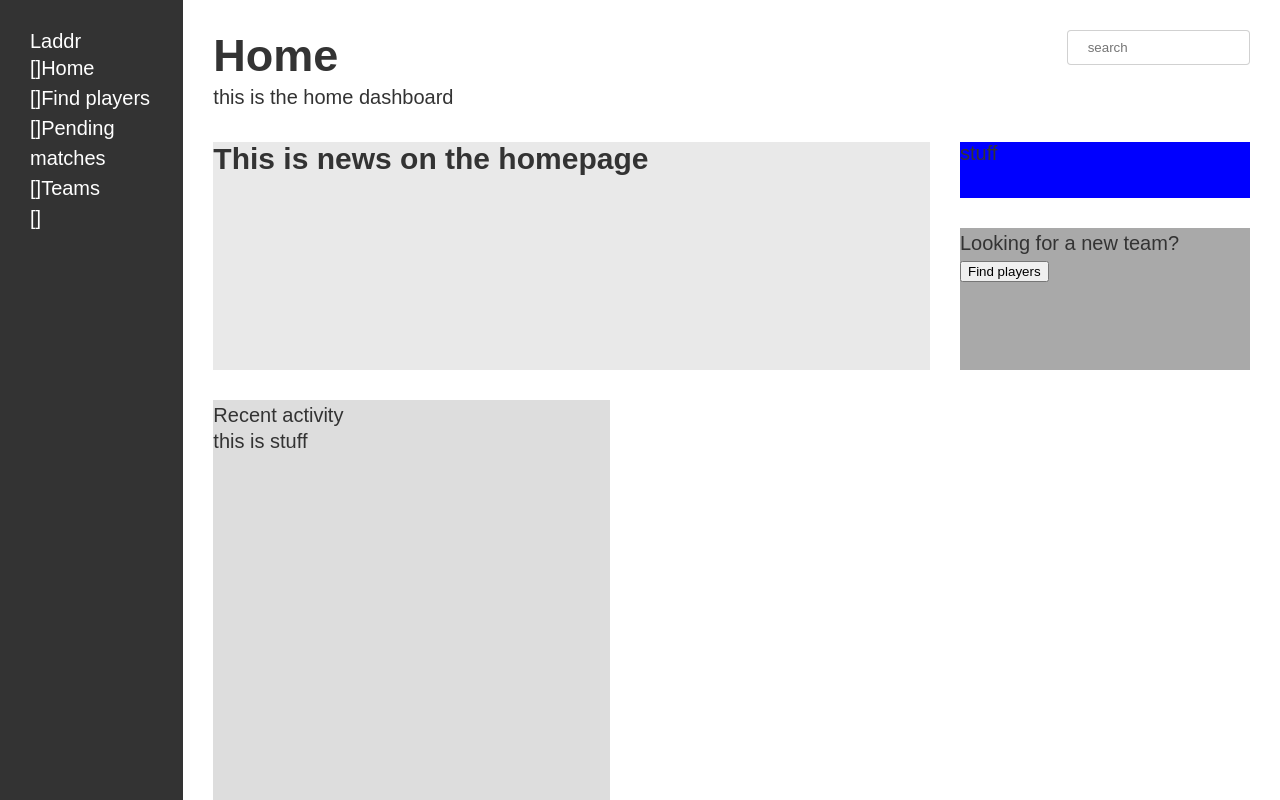
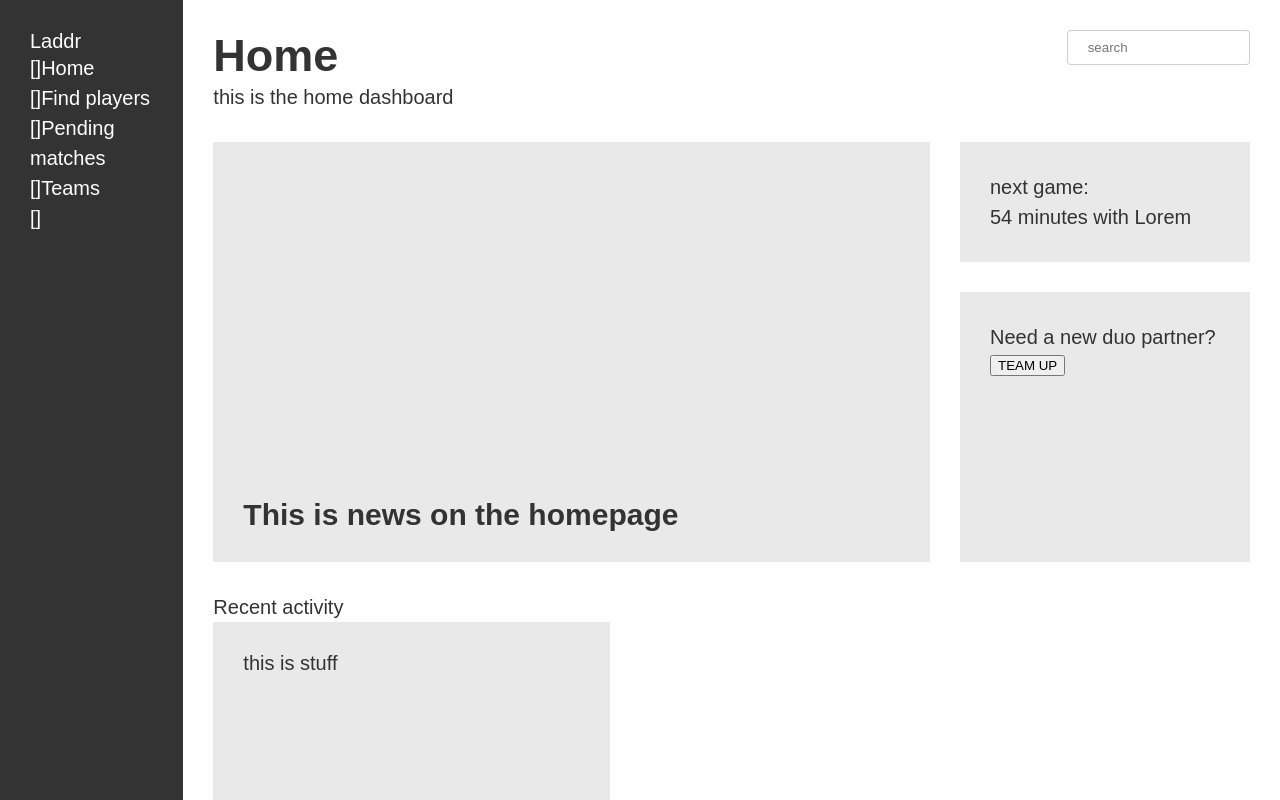
Before and after one commit to wingardtw/laddr, a React (Create React App) app in the folder frontend/laddr-react/: page /home in a window 1280 px wide. Built offline with nearby package versions, Linux system fonts and the light colour scheme.

Commit message:
formatting dashboard

```diff
--- a/frontend/laddr-react/src/components/App/App.css
+++ b/frontend/laddr-react/src/components/App/App.css
@@ -78,23 +78,33 @@ html, body {
     grid-template-rows: repeat(8, 1fr);
     grid-gap: 1.5rem;
   }
+
+  .home__news, .home__activity {
+    display: flex;
+    flex-direction: column;
+  }
+  .home__news__title {
+    background: #e9e9e9;
+    padding: 1.5rem;
+  }
   .home__news {
     grid-row: 1/4;
     grid-column: 1/8;
-    background: #e9e9e9;
   }
   .home__activity {
     grid-row: 4/9;
     grid-column: 1/5;
-    background: #ddd;
+  }
+  .home__activity__area, .home__news__item, .home__cta, .home__next_game {
+    background: #e9e9e9;
+    padding: 1.5rem;
+    flex: 1;
   }
   .home__next_game {
     grid-column: 8/11;
-    background: blue;
   }
   .home__cta {
     grid-column: 8/11;
     grid-row: span 2;
-    background: #a9a9a9;
   }
 }
--- a/frontend/laddr-react/src/components/Pages/Home/Home.js
+++ b/frontend/laddr-react/src/components/Pages/Home/Home.js
@@ -10,6 +10,7 @@ class Home extends Component {
                 subtitle="this is the home dashboard">
                 <PageContent>
                     <div className="home__news">
+                        <div className="home__news__item"></div>
                         <h2 className="home__news__title">This is news on the homepage</h2>
                     </div>
                     <div className="home__activity">
@@ -18,12 +19,15 @@ class Home extends Component {
                             this is stuff
                         </div>
                     </div>
-                    <div className="home__next_game">stuff</div>
+                    <div className="home__next_game">
+                        <p>next game:</p>
+                        <p>54 minutes with Lorem</p>
+                    </div>
                     <div className="home__cta">
                         <p className="home__cta__copy">
-                            Looking for a new team?
+                            Need a new duo partner?
                         </p>
-                        <button className="home__cta__btn">Find players</button>
+                        <button className="home__cta__btn">TEAM UP</button>
                     </div>
                 </PageContent>
             </Page>
```
